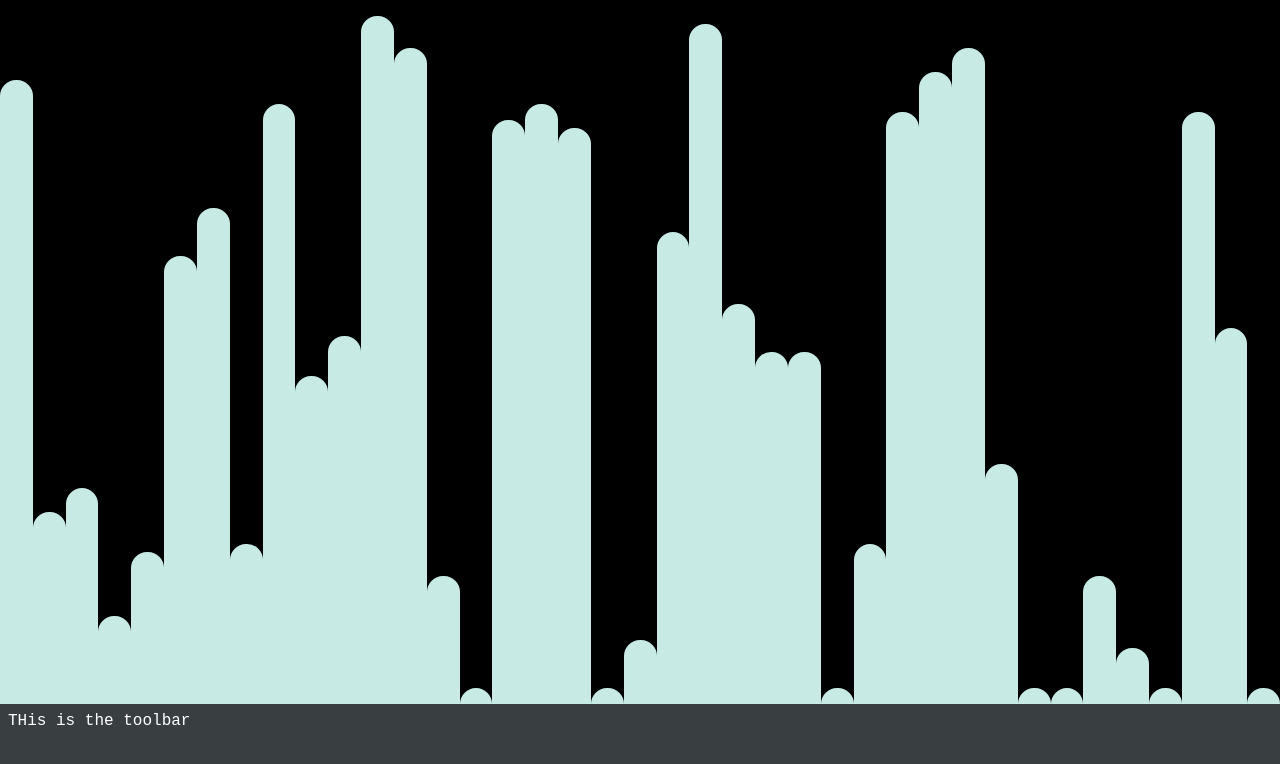
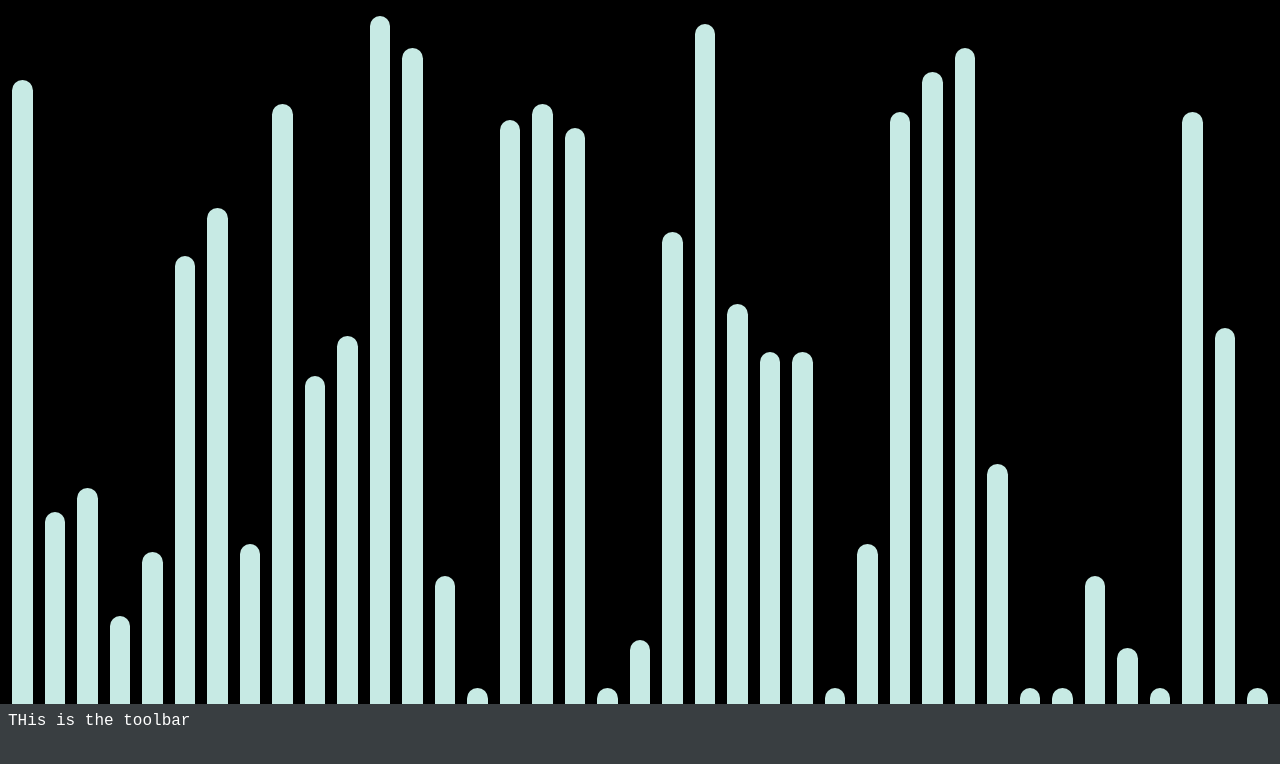
Before and after one commit to Jacknes/sort-visualiser, a React (Create React App) app: page / in a window 1280 px wide. Shown: the top 764 px of the page. Built offline with nearby package versions, Linux system fonts and the light colour scheme.

Commit message:
Spacing between columns

```diff
--- a/src/Column.tsx
+++ b/src/Column.tsx
@@ -3,24 +3,24 @@ import styled from "styled-components";
 
 type Props = {
   value: number;
-  hideLabel: boolean;
+  numberOfColumns: number;
   active?: boolean;
 };
 
-const Column: React.FC<Props> = ({ value, hideLabel }) => {
+const Column: React.FC<Props> = ({ value, numberOfColumns }) => {
   return (
-    <Root value={value}>
-      <Value>{hideLabel ? "" : value}</Value>
+    <Root value={value} numberOfColumns={numberOfColumns}>
+      <Value>{numberOfColumns > 25 ? "" : value}</Value>
     </Root>
   );
 };
 
-const Root = styled.div<{ value: number }>`
+const Root = styled.div<{ value: number; numberOfColumns: number }>`
   display: flex;
-  flex: 1;
+  flex: 1 1 auto;
   min-height: ${p => p.value - 15}vh;
+  max-width: ${p => 100 / p.numberOfColumns - 1}vw;
   background-color: #c7eae4;
-  /* margin-left: 24px; */
   border-radius: 16px 16px 0 0;
   justify-content: center;
   align-items: flex-end;
--- a/src/Graph.tsx
+++ b/src/Graph.tsx
@@ -12,7 +12,7 @@ const Graph: React.FC<Props> = ({ arr }) => {
     <Root>
       <Columns>
         {arr.map(item => {
-          return <Column hideLabel={arr.length > 25} value={item.value} />;
+          return <Column numberOfColumns={arr.length} value={item.value} />;
         })}
       </Columns>
     </Root>
```
